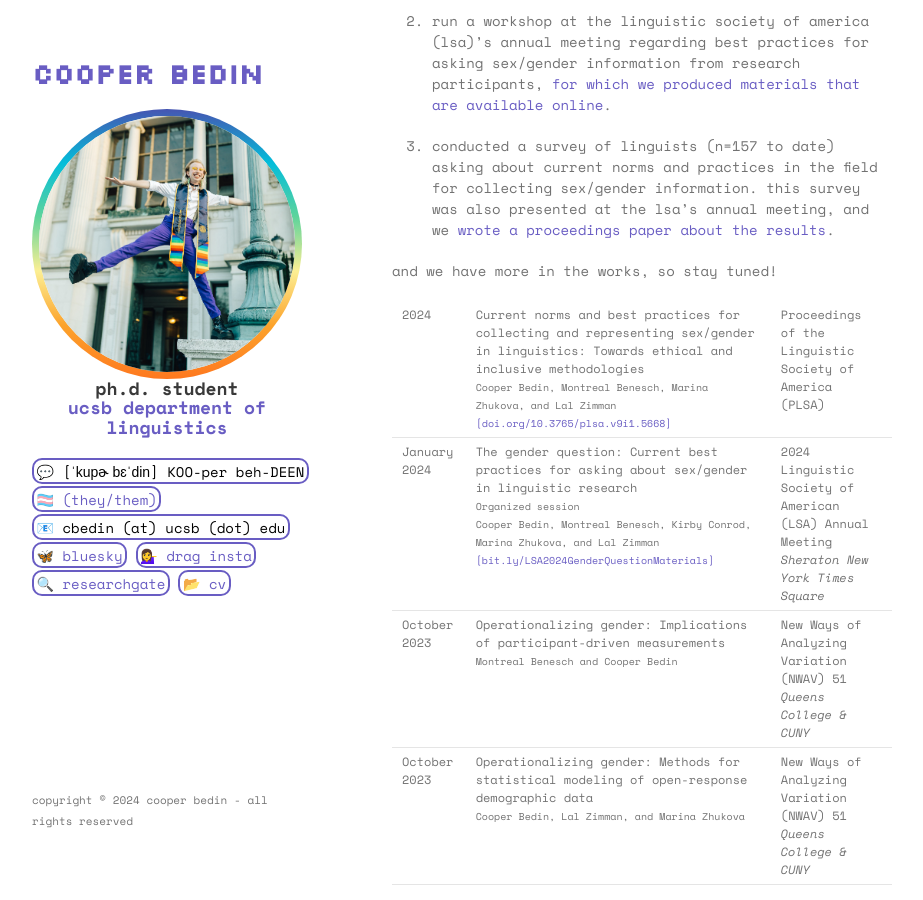
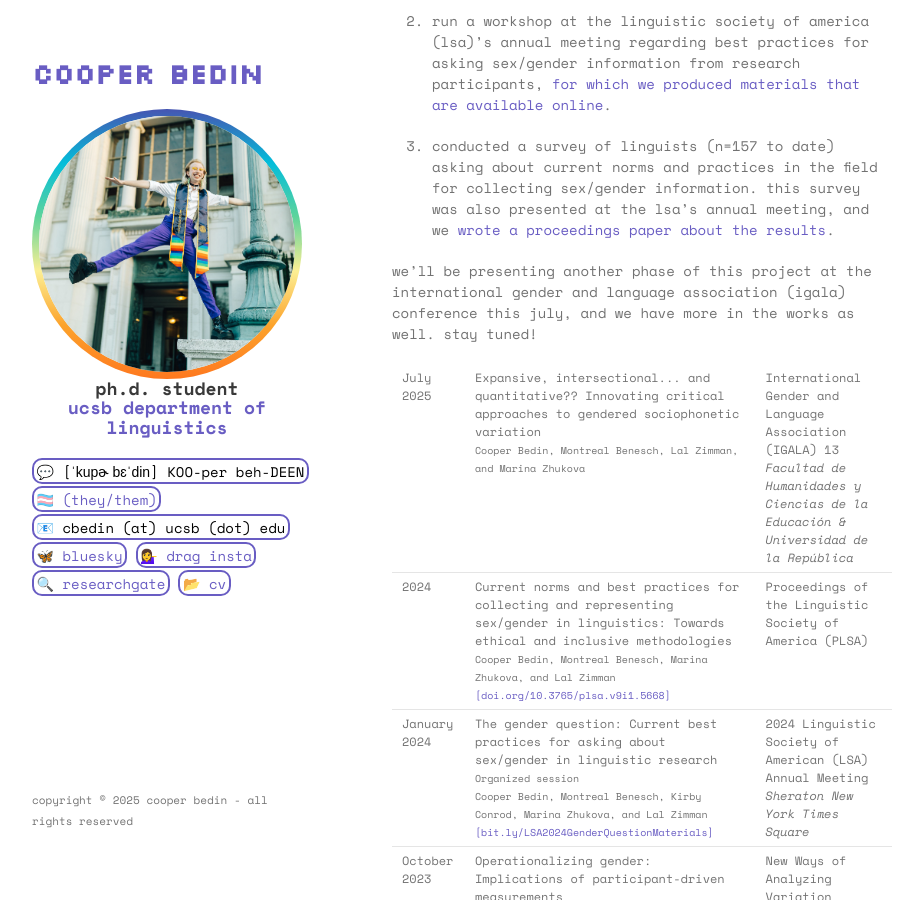
Before and after one commit to cbedin/cbedin.github.io, a Jekyll site: the page built from index.md, in a window 1280 px wide and 900 px high, scrolled down 2776 px. Shown: the whole window, without its empty margins (178-1101 px from the left). Built offline with Jekyll 4.4.1, drawn with Linux system fonts in a browser that asks for light colours; some of the changed text lies outside the part shown.

Commit message:
updates to homepage

```diff
--- a/_layouts/default.html
+++ b/_layouts/default.html
@@ -66,7 +66,7 @@
         {% if site.github.is_project_page %}
         <p>This project is maintained by <a href="{{ site.github.owner_url }}">{{ site.github.owner_name }}</a></p>
         {% endif %}
-        <p><small>copyright &#169; 2024 cooper bedin - all rights reserved</small></p>
+        <p><small>copyright &#169; 2025 cooper bedin - all rights reserved</small></p>
       </footer>
     </div>
     <script src="{{ "/assets/js/scale.fix.js" | relative_url }}"></script>
--- a/index.md
+++ b/index.md
@@ -120,9 +120,20 @@ so far, we have:
 
 3. conducted a survey of linguists (n=157 to date) asking about current norms and practices in the field for collecting sex/gender information. this survey was also presented at the lsa's annual meeting, and we [wrote a proceedings paper about the results](https://doi.org/10.3765/plsa.v9i1.5668).
 
-and we have more in the works, so stay tuned!
+we'll be presenting another phase of this project at the international gender and language association (igala) conference this july, and we have more in the works as well. stay tuned!
 
 <div class="cv-table-wrapper"><table>
+<tr>
+    <td>July 2025</td>
+    <td>
+    Expansive, intersectional... and quantitative?? Innovating critical approaches to gendered sociophonetic variation<br>
+    <span class="subtext">Cooper Bedin, Montreal Benesch, Lal Zimman, and Marina Zhukova</span>
+    </td>
+    <td>
+    International Gender and Language Association (IGALA) 13<br>
+    <i>Facultad de Humanidades y Ciencias de la Educación & Universidad de la República</i>
+    </td>
+</tr>
 <tr>
     <td>2024</td>
     <td>
```
Also changed, not shown: other parts of index.md (+2 -2 lines), 2 other files.
